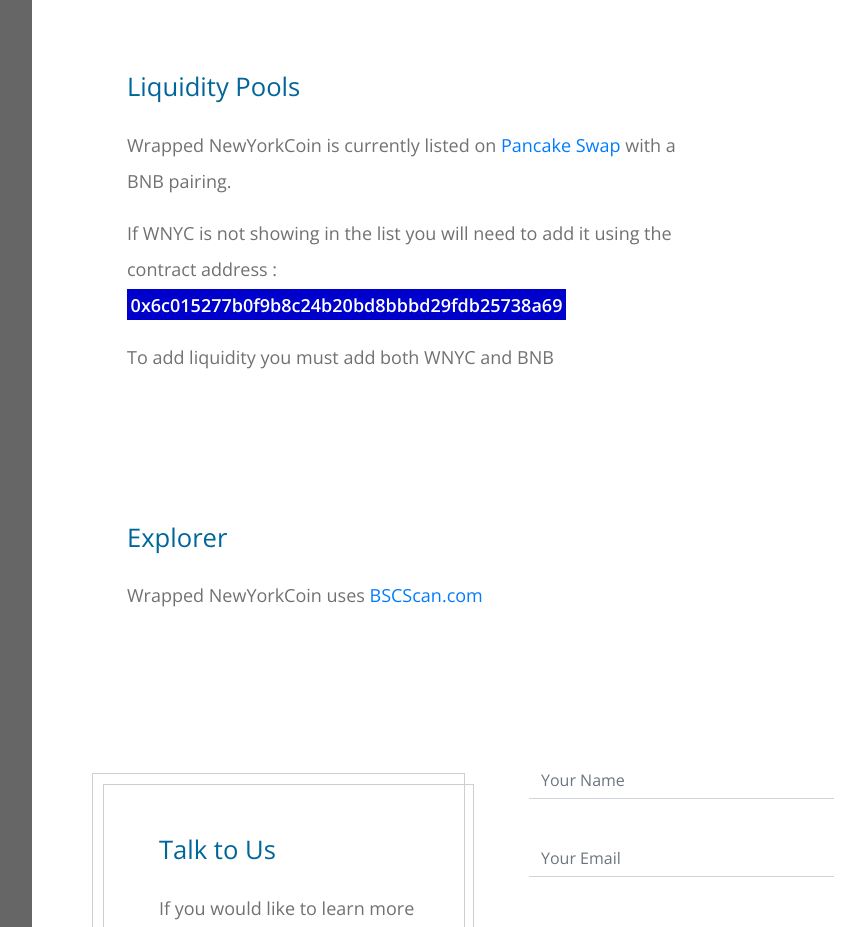
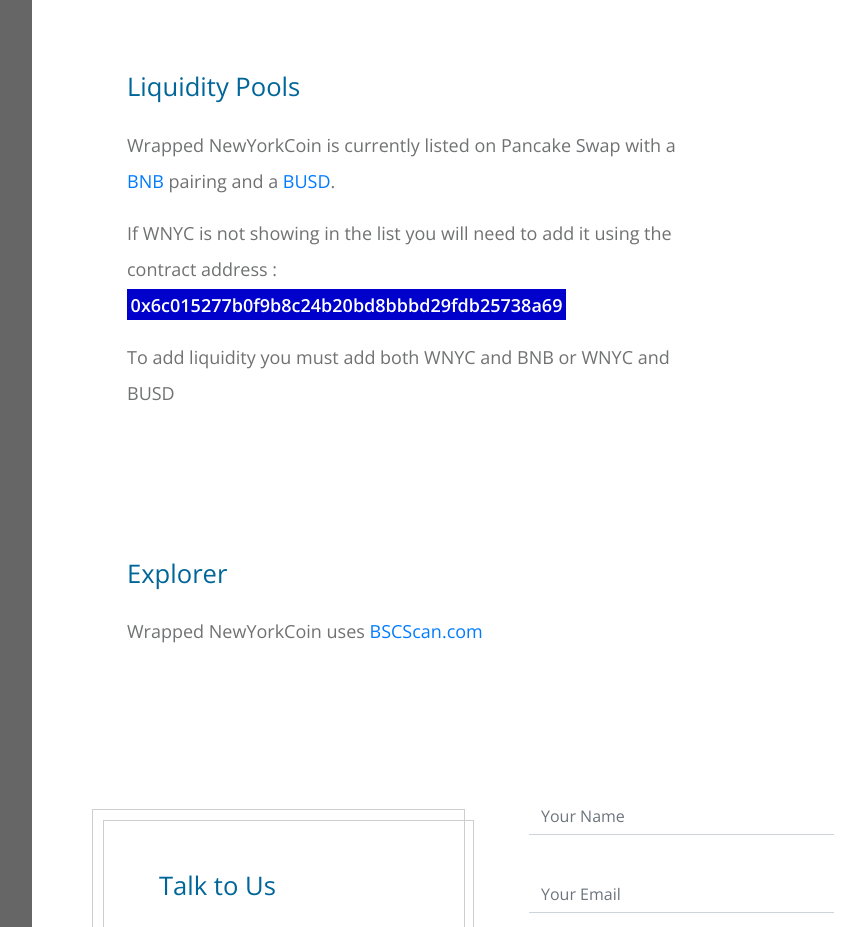
Before and after one commit to Wrapped-NewYorkCoin/Wrapped-NewYorkCoin.github.io, a plain HTML site: page index.html in a window 1280 px wide. Shown: the part 4460-5387 px from the top of the page, without its empty margins (352-1217 px from the left). Drawn offline with nearby package versions, Linux system fonts and the light colour scheme.

Commit message:
added a new liquidity pool pairing

```diff
--- a/index.html
+++ b/index.html
@@ -315,13 +315,13 @@
                           <h2 class="tm-color-primary tm-section-title mb-4">Liquidity Pools</h2>
 
                           <p>
-                            Wrapped NewYorkCoin is currently listed on <a href="https://exchange.pancakeswap.finance/#/add/0x6c015277B0f9b8c24B20BD8BbbD29FDb25738A69/BNB">Pancake Swap</a> with a BNB pairing.
+                            Wrapped NewYorkCoin is currently listed on Pancake Swap with a <a href="https://exchange.pancakeswap.finance/#/add/0x6c015277B0f9b8c24B20BD8BbbD29FDb25738A69/BNB">BNB</a> pairing and a <a href="https://exchange.pancakeswap.finance/#/add/0x6c015277B0f9b8c24B20BD8BbbD29FDb25738A69/BNB">BUSD</a>.
                           </p>
                           <p>
                             If WNYC is not showing in the list you will need to add it using the <br>contract address : <b><mark style="background: rgb(0, 0, 204);color: white;">0x6c015277b0f9b8c24b20bd8bbbd29fdb25738a69</mark></b><br>
                           </p>
                           <p>
-                            To add liquidity you must add both WNYC and BNB
+                            To add liquidity you must add both WNYC and BNB or WNYC and BUSD
                           </p>
 
 
```
Also changed, not shown: 1 other file.
